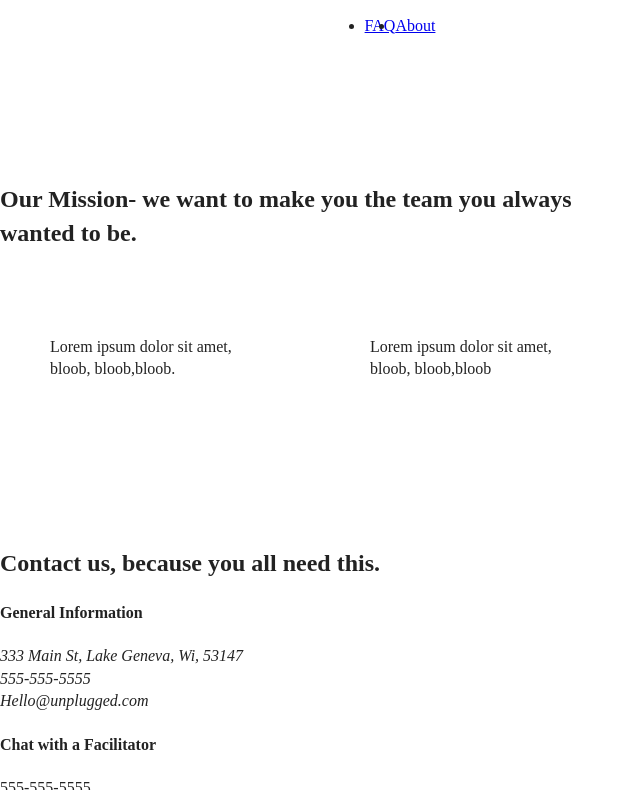
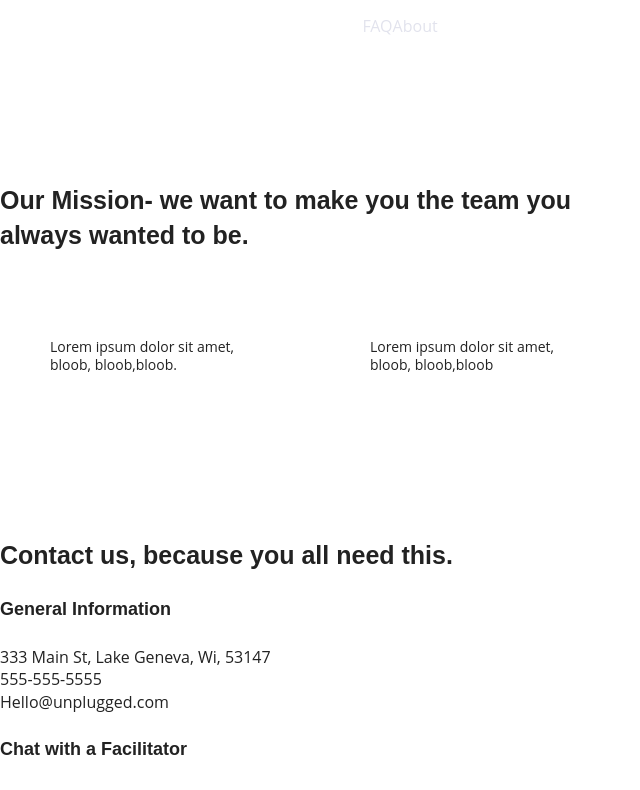
Before and after one commit to Cooper-Babcock/unplugged, a website: page about/index.html in a window 1280 px wide. Shown: the part 55-845 px from the top of the page, without its empty margins (0-640 px from the left). Drawn offline with Linux system fonts and the light colour scheme.

Commit message:
added text styles

```diff
--- a/css/main.css
+++ b/css/main.css
@@ -86,6 +86,61 @@ textarea {
 /* ==========================================================================
    Author's custom styles
    ========================================================================== */
+/* General Styles */
+
+html {
+font-size: 16px;
+}
+
+body {
+font-family: 'Open Sans', sans-serif;
+font-size: 1em;
+text-align: left;
+}
+
+ul,
+ol {
+list-style-type: none;
+}
+
+a {
+  color: #e2e3ed;
+     text-decoration: none;
+}
+
+h2 {
+ font-family: 'Poppins', sans-serif;
+font-size: 1.5625em;
+}
+
+h3,
+h4 {
+ font-family: 'Poppins', sans-serif;
+ font-size: 1.125em;
+}
+
+p {
+  font-size: .875em;
+  line-height: 1.285;
+}
+
+img {
+
+}
+
+figure {
+
+}
+
+address {
+font-style: normal;
+}
+
+.content-wrapper {
+  width: 90%;
+  margin: 50px 0;
+}
+
 /*------------ Base Header- Footer Styles--------------*/
 
 Footer,header{
```
